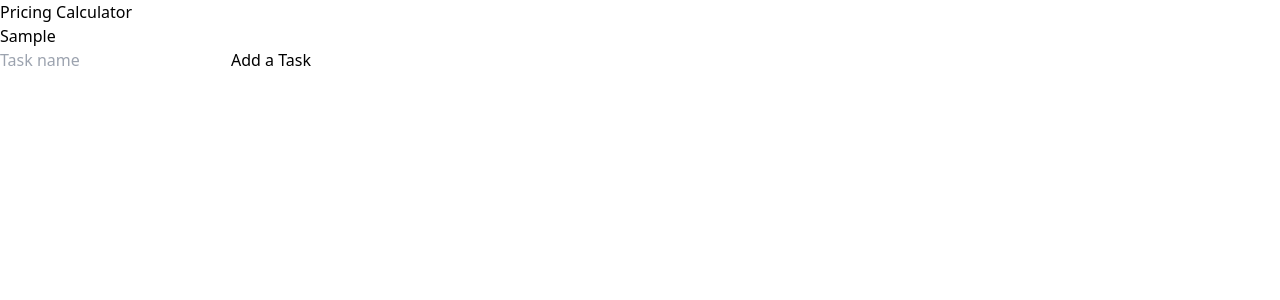
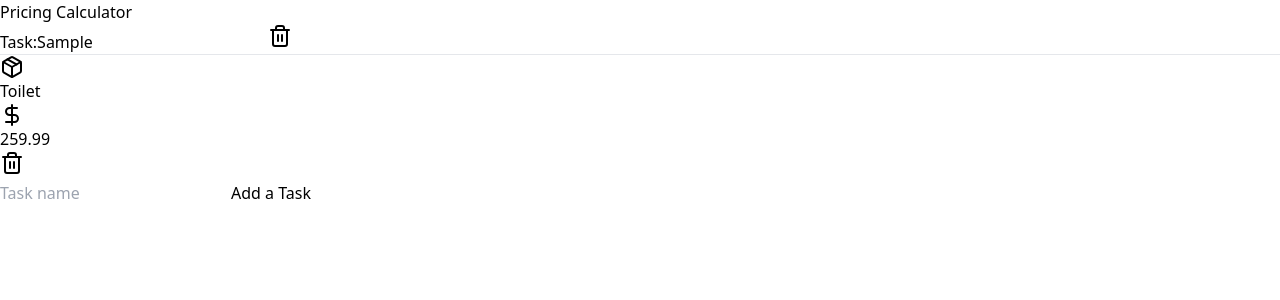
Before and after one commit to yangjialin94/minimal-pricing, a Next.js app: page /tasks in a window 1280 px wide. Both pictures are taken after typing "Sample" into the empty fields and a click on the button "Add a Task". Shown: the top 300 px of the page. Built offline with nearby package versions, Linux system fonts and the light colour scheme.

Commit message:
Updated data types and add demo material

```diff
--- a/package.json
+++ b/package.json
@@ -11,6 +11,7 @@
   },
   "dependencies": {
     "clsx": "^2.1.1",
+    "lucide-react": "^0.475.0",
     "next": "15.1.6",
     "react": "^19.0.0",
     "react-dom": "^19.0.0",
--- a/src/app/layout.tsx
+++ b/src/app/layout.tsx
@@ -16,7 +16,7 @@ export default function RootLayout({
 }>) {
   return (
     <html lang="en">
-      <body className="flex h-screen w-screen items-center justify-center">
+      <body className="my-24 flex w-screen items-center justify-center">
         <TasksProvider>{children}</TasksProvider>
       </body>
     </html>
--- a/src/app/tasks/page.tsx
+++ b/src/app/tasks/page.tsx
@@ -3,7 +3,8 @@
 // import Material from "@/components/Material";
 // import Labor from "@/components/Labor";
 import clsx from "clsx";
-import { useEffect, useState } from "react";
+import { DollarSign, Package, Trash2 } from "lucide-react";
+import { useCallback, useEffect, useState } from "react";
 
 import { useTasks, useTasksDispatch } from "@/context/TasksContext";
 import { Task } from "@/styles";
@@ -31,26 +32,24 @@ function AddTask() {
     dispatch({
       type: "added_task",
       payload: {
-        name: taskName.trim(),
+        taskName: taskName.trim(),
       },
     });
   };
 
   return (
-    <div className="flex items-center gap-4">
+    <div className="mt-8 flex items-center gap-4">
       <input
-        className={clsx(
-          "rounded-full border-2 border-slate-300 px-4 py-2 text-xl focus:placeholder-transparent",
-          {
+        className={clsx("rounded-full border-2 px-4 py-2 text-xl focus:placeholder-transparent", {
           "border-red-500 placeholder-red-500": hasError,
-          }
-        )}
+          "border-slate-300": !hasError,
+        })}
         placeholder="Task name"
         value={taskName}
         onChange={handleNameChange}
       />
       <button
-        className="rounded-full border bg-blue-500 px-4 py-2 text-xl text-white hover:bg-blue-400"
+        className="rounded-full border-2 border-blue-500 bg-blue-500 px-4 py-2 text-xl text-white hover:bg-blue-400"
         onClick={handleAddTask}
       >
         Add a Task
@@ -59,78 +58,153 @@ function AddTask() {
   );
 }
 
-// function Task() {
-//   const handleOnChangeLabor = (
-//     taskId: number,
-//     laborId: number,
-//     field: string,
-//     value: string | number
-//   ) => {
-//     setTasks(
-//       tasks.map((task) =>
-//         task.id === taskId
-//           ? {
-//               ...task,
-//               labors: task.labors.map((lab) =>
-//                 lab.id === laborId ? { ...lab, [field]: value } : lab
-//               ),
-//             }
-//           : task
-//       )
-//     );
-//   };
+function TaskComponent({ task }: { task: Task }) {
+  const dispatch = useTasksDispatch();
 
-//   const addLabor = (taskId: number) => {
-//     setTasks(
-//       tasks.map((task) =>
-//         task.id === taskId
-//           ? {
-//               ...task,
-//               labors: [
-//                 ...task.labors,
-//                 { id: Date.now(), peopleCount: 1, daysCount: 1, pricePerDay: 0 },
-//               ],
-//             }
-//           : task
-//       )
-//     );
-//   };
+  // Update task
+  const handleUpdateTask = useCallback(
+    (id: number, name: string) => {
+      dispatch({
+        type: "updated_task",
+        payload: {
+          taskId: id,
+          taskName: name,
+        },
+      });
+    },
+    [dispatch]
+  );
 
-//   return (
-//     <div key={task.id} className="border p-4 mb-4 rounded-lg">
-//       <input
-//         type="text"
-//         placeholder="Task Name"
-//         className="border p-2 w-full mb-2"
-//         value={task.name}
-//         onChange={(e) => updateTaskName(task.id, e.target.value)}
-//       />
+  // Remove task
+  const handleRemoveTask = useCallback(
+    (id: number) => {
+      dispatch({
+        type: "removed_task",
+        payload: {
+          taskId: id,
+        },
+      });
+    },
+    [dispatch]
+  );
 
-//       <h3 className="font-bold">Materials</h3>
-//       <button
-//         onClick={() => addMaterial(task.id)}
-//         className="bg-green-500 text-white px-2 py-1 mb-2"
-//       >
-//         + Add Material
-//       </button>
-//       {task.materials.map((material) => (
-//         <Material
-//           key={material.id}
-//           taskId={material.id}
-//           materialId={material.id}
-//           onChange={handleOnChangeMaterial}
-//         />
-//       ))}
-//       <h3 className="font-bold">Labors</h3>
-//       <button onClick={() => addLabor(task.id)} className="bg-red-500 text-white px-2 py-1 mb-2">
-//         + Add Labor
-//       </button>
-//       {task.labors.map((labor) => (
-//         <Labor taskId={material.id} laborId={material.id} onChange={handleOnChangeLabor} />
-//       ))}
-//     </div>
-//   );
+  // TODO: Add material
+
+  // Update material
+  // const handleUpdateMaterial = useCallback(
+  //   (taskId: number, materialId: number, materialName: string, materialPrice: number) => {
+  //     dispatch({
+  //       type: "updated_material",
+  //       payload: {
+  //         taskId: taskId,
+  //         materialId: materialId,
+  //         materialName: materialName,
+  //         materialPrice: materialPrice,
+  //       },
+  //     });
+  //   },
+  //   [dispatch]
+  // );
+
+  // TODO: Remove material
+
+  return (
+    <div key={task.id} className="mb-4 rounded-lg border p-4">
+      {/* Task Header */}
+      <div className="flex w-full items-center gap-4">
+        <label className="flex flex-1 items-center gap-4 text-xl">
+          Task:
+          <input
+            className="w-full rounded-lg border p-2"
+            type="text"
+            placeholder="Task Name"
+            value={task.name}
+            onChange={(e) => handleUpdateTask(task.id, e.target.value)}
+          />
+        </label>
+        <button
+          className="flex-shrink-0 rounded-full p-2 hover:bg-slate-200"
+          onClick={() => handleRemoveTask(task.id)}
+        >
+          <Trash2 />
+        </button>
+      </div>
+
+      <hr className="my-4" />
+
+      {/* Material Section */}
+      <div className="flex w-full items-center gap-4">
+        {/* Material Name Input */}
+        <div className="flex flex-1 items-center gap-2">
+          <Package />
+          <input
+            className="w-full rounded-lg border p-2"
+            type="text"
+            placeholder="Material"
+            // value={material.name}
+            value="Toilet"
+            // onChange={(e) =>
+            //   handleUpdateMaterial(task.id, material.id, e.target.value, material.price)
             // }
+            onChange={() => {
+              return null;
+            }}
+          />
+        </div>
+
+        {/* Material Price Input */}
+        <div className="flex flex-1 items-center gap-1">
+          <DollarSign />
+          <input
+            className="w-full rounded-lg border p-2"
+            type="number"
+            min="0.01"
+            placeholder="Material"
+            // value={material.price}
+            value="259.99"
+            // onChange={(e) =>
+            //   handleUpdateMaterial(task.id, material.id, material.name, e.target.value)
+            // }
+            onChange={() => {
+              return null;
+            }}
+          />
+        </div>
+
+        {/* Delete Button */}
+        <button
+          className="flex-shrink-0 rounded-full p-2 hover:bg-slate-200"
+          onClick={() => handleRemoveMaterial(material.id)}
+        >
+          <Trash2 />
+        </button>
+      </div>
+
+      {/* <h3 className="font-bold">Materials</h3>
+      <button
+        onClick={() => addMaterial(task.id)}
+        className="mb-2 bg-green-500 px-2 py-1 text-white"
+      >
+        + Add Material
+      </button>
+      {task.materials.map((material) => (
+        <Material
+          key={material.id}
+          taskId={material.id}
+          materialId={material.id}
+          onChange={handleOnChangeMaterial}
+        />
+      ))}
+      <h3 className="font-bold">Labors</h3>
+      <button onClick={() => addLabor(task.id)} className="mb-2 bg-red-500 px-2 py-1 text-white">
+        + Add Labor
+      </button>
+      {task.labors.map((labor) => (
+        <Labor taskId={material.id} laborId={material.id} onChange={handleOnChangeLabor} />
+      ))} */}
+    </div>
+  );
+}
 
 function TaskList() {
   const [tasks, setTasks] = useState<Task[]>([]);
@@ -142,23 +216,22 @@ function TaskList() {
     }
   }, [loadedTasks]);
 
-  console.log(tasks === undefined);
-
   return (
+    <div className="w-full px-8">
       <ul>
         {tasks.map((task) => (
           <li key={task.id}>
-          <p>{task.name}</p>
-          {/* <Task /> */}
+            <TaskComponent task={task} />
           </li>
         ))}
       </ul>
+    </div>
   );
 }
 
 export default function Project() {
   return (
-    <div className="flex flex-col">
+    <div className="mx-auto flex w-full max-w-2xl flex-col items-center">
       <h1 className="mb-12 text-center text-2xl font-bold">Pricing Calculator</h1>
       <TaskList />
       <AddTask />
--- a/src/context/TasksContext.tsx
+++ b/src/context/TasksContext.tsx
@@ -6,30 +6,34 @@ import { v4 as uuidv4 } from "uuid";
 import { Task } from "@/types";
 
 type TaskAction =
-  | { type: "added_task"; payload: { name: string } }
-  | { type: "updated_task"; payload: { name: string } }
-  | { type: "removed_task"; payload: { id: number } }
-  | { type: "added_material"; payload: { taskId: number } }
+  | { type: "added_task"; payload: { taskName: string } }
+  | { type: "updated_task"; payload: { taskId: number; taskName: string } }
+  | { type: "removed_task"; payload: { taskId: number } }
+  | {
+      type: "added_material";
+      payload: {
+        taskId: number;
+        materialName: string;
+        materialPrice: number;
+      };
+    }
   | {
       type: "updated_material";
       payload: {
         taskId: number;
         materialId: number;
-        name: string;
-        unitCount: number;
-        pricePerUnit: number;
+        materialName: string;
+        materialPrice: number;
       };
     }
   | { type: "removed_material"; payload: { taskId: number; materialId: number } }
-  | { type: "added_labor"; payload: { taskId: string } }
+  | { type: "added_labor"; payload: { taskId: string; laborCost: number } }
   | {
       type: "updated_labor";
       payload: {
         taskId: number;
         laborId: number;
-        peopleCount: number;
-        daysCount: number;
-        dailyRatePerWorker: number;
+        laborCost: number;
       };
     }
   | { type: "removed_labor"; payload: { taskId: number; laborId: number } };
@@ -72,15 +76,15 @@ export function useTasksDispatch() {
 function tasksReducer(tasks: Task[], action: TaskAction) {
   switch (action.type) {
     case "added_task":
-      return [...tasks, { id: uuidv4(), name: action.payload.name, materials: [], labors: [] }];
+      return [...tasks, { id: uuidv4(), name: action.payload.taskName, materials: [], labors: [] }];
 
     case "updated_task":
       return tasks.map((task) =>
-        task.id === action.payload.id ? { ...task, name: action.payload.name } : task
+        task.id === action.payload.taskId ? { ...task, name: action.payload.taskName } : task
       );
 
     case "removed_task":
-      return tasks.filter((task) => task.id !== action.payload.id);
+      return tasks.filter((task) => task.id !== action.payload.taskId);
 
     case "added_material":
       return tasks.map((task) =>
@@ -91,10 +95,8 @@ function tasksReducer(tasks: Task[], action: TaskAction) {
                 ...task.materials,
                 {
                   id: uuidv4(),
-                  name: "",
-                  unitCount: 1,
-                  pricePerUnit: 0,
-                  totalPrice: 0,
+                  name: action.payload.materialName,
+                  price: action.payload.materialPrice,
                 },
               ],
             }
@@ -110,10 +112,8 @@ function tasksReducer(tasks: Task[], action: TaskAction) {
                 material.id === action.payload.materialId
                   ? {
                       ...material,
-                      name: action.payload.name,
-                      unitCount: action.payload.unitCount,
-                      pricePerUnit: action.payload.pricePerUnit,
-                      totalPrice: action.payload.unitCount * action.payload.pricePerUnit,
+                      name: action.payload.materialName,
+                      price: action.payload.materialPrice,
                     }
                   : material
               ),
@@ -142,10 +142,7 @@ function tasksReducer(tasks: Task[], action: TaskAction) {
                 ...task.labors,
                 {
                   id: uuidv4(),
-                  peopleCount: 1,
-                  daysCount: 1,
-                  dailyRatePerWorker: 0,
-                  totalPrice: 0,
+                  cost: action.payload.laborCost,
                 },
               ],
             }
@@ -161,13 +158,7 @@ function tasksReducer(tasks: Task[], action: TaskAction) {
                 labor.id === action.payload.laborId
                   ? {
                       ...labor,
-                      peopleCount: action.payload.peopleCount,
-                      daysCount: action.payload.daysCount,
-                      dailyRatePerWorker: action.payload.dailyRatePerWorker,
-                      totalPrice:
-                        action.payload.peopleCount *
-                        action.payload.daysCount *
-                        action.payload.dailyRatePerWorker,
+                      cost: action.payload.laborCost,
                     }
                   : labor
               ),
```
Also changed, not shown: src/components/Labor.tsx (+18 -32 lines), src/components/Material.tsx (+2 -9 lines), src/types/index.ts (+2 -7 lines), 1 other file (tests, documents, lock files or other folders). Lines whose indentation alone changed are shown as unchanged.
